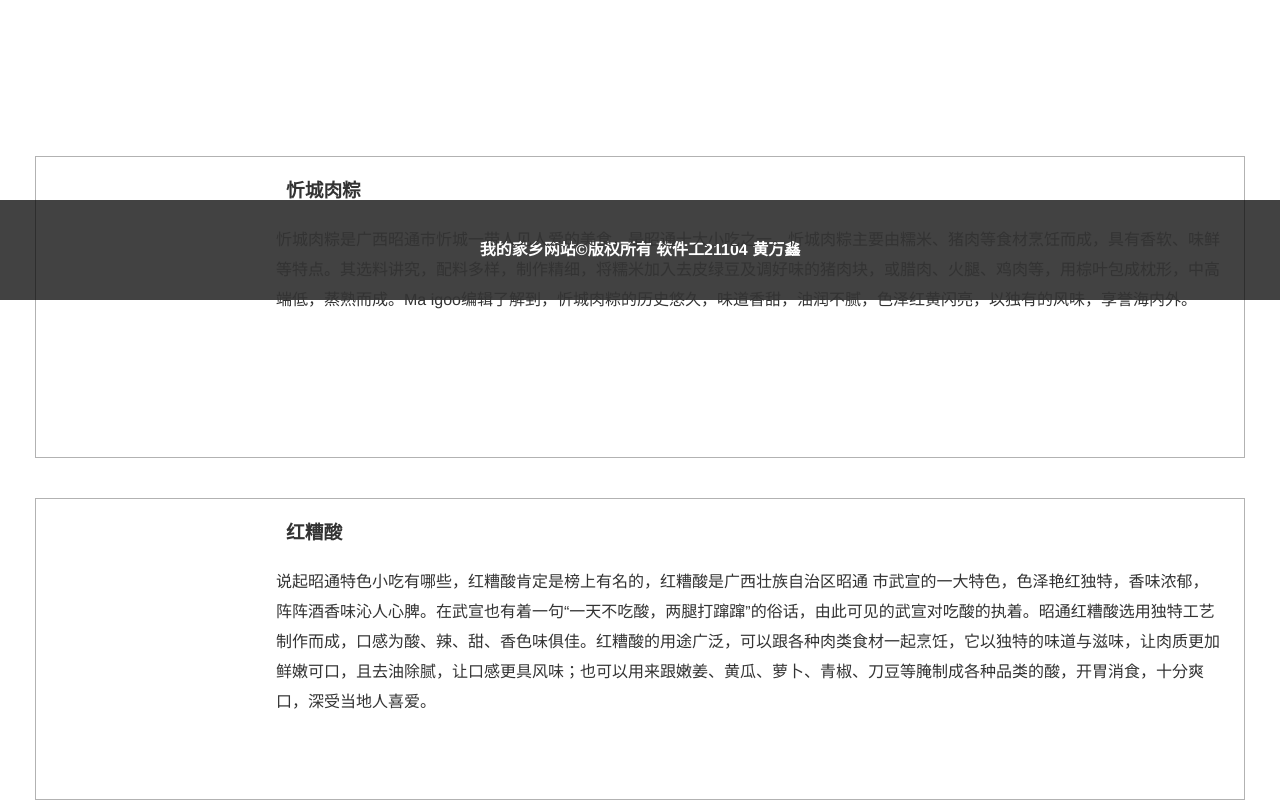
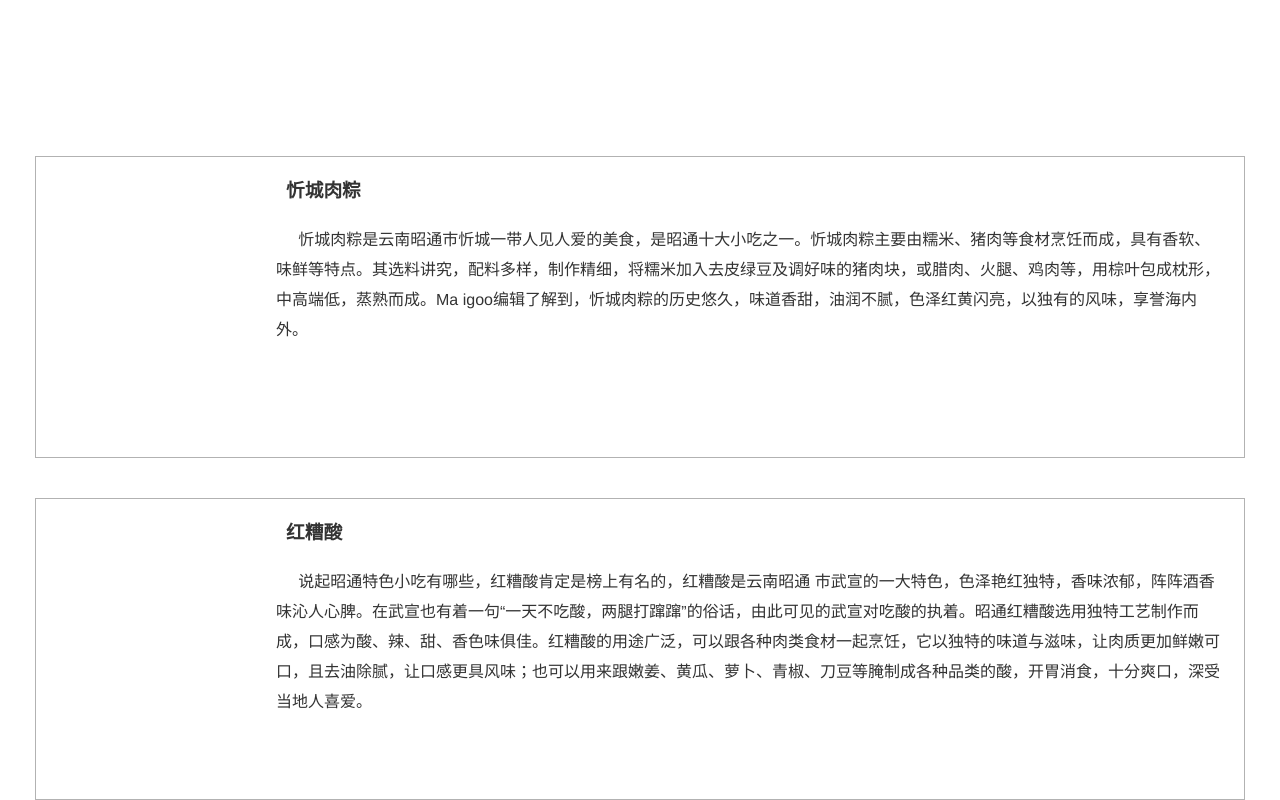
Before and after one commit to JackHuang-GitHub/hometown, a website: page food.html in a window 1280 px wide. Shown: the part 1005-1805 px from the top of the page. Drawn offline with Linux system fonts and the light colour scheme.

Commit message:
特产页面设计

```diff
--- a/food.html
+++ b/food.html
@@ -103,7 +103,7 @@
 			<div><img src="imgs/food01.webp" alt=""></div>
 			<h3>昭通粉饺</h3>
 			<p>
-				粉饺是广西南宁市传统的名小吃，粉饺在昭通
+				&nbsp;&nbsp;&nbsp;&nbsp;&nbsp;粉饺是云南昭通市传统的名小吃，粉饺在昭通
 				也很受欢迎，其米香浓郁，味美爽口，是最受欢迎的昭通小吃之一。昭通粉饺是将糯米打成米浆后晒干的面做饺子皮，馅常见的是木耳香菇瘦肉，也可以包裹其他不同口味的馅料，荤素皆有，风味独特，口感极好。饺子皮晶莹透亮，吃在嘴里韧性十足，纯正的香。昭通粉饺一般都是现做现卖，配上店家自制的酸辣料，吃后让人回味良久。
 			</p>
 		</div>
@@ -111,14 +111,14 @@
 			<div><img src="imgs/food002.jpg" alt=""></div>
 			<h3>忻城肉粽</h3>
 			<p>
-				忻城肉粽是广西昭通市忻城一带人见人爱的美食，是昭通十大小吃之一。忻城肉粽主要由糯米、猪肉等食材烹饪而成，具有香软、味鲜等特点。其选料讲究，配料多样，制作精细，将糯米加入去皮绿豆及调好味的猪肉块，或腊肉、火腿、鸡肉等，用棕叶包成枕形，中高端低，蒸熟而成。Ma igoo编辑了解到，忻城肉粽的历史悠久，味道香甜，油润不腻，色泽红黄闪亮，以独有的风味，享誉海内外。
+				&nbsp;&nbsp;&nbsp;&nbsp;&nbsp;忻城肉粽是云南昭通市忻城一带人见人爱的美食，是昭通十大小吃之一。忻城肉粽主要由糯米、猪肉等食材烹饪而成，具有香软、味鲜等特点。其选料讲究，配料多样，制作精细，将糯米加入去皮绿豆及调好味的猪肉块，或腊肉、火腿、鸡肉等，用棕叶包成枕形，中高端低，蒸熟而成。Ma igoo编辑了解到，忻城肉粽的历史悠久，味道香甜，油润不腻，色泽红黄闪亮，以独有的风味，享誉海内外。
 			</p>
 		</div>
 		<div class="food-box">
 			<div><img src="imgs/food003.webp" alt=""></div>
 			<h3>红糟酸</h3>
 			<p>
-				说起昭通特色小吃有哪些，红糟酸肯定是榜上有名的，红糟酸是广西壮族自治区昭通
+				&nbsp;&nbsp;&nbsp;&nbsp;&nbsp;说起昭通特色小吃有哪些，红糟酸肯定是榜上有名的，红糟酸是云南昭通
 				市武宣的一大特色，色泽艳红独特，香味浓郁，阵阵酒香味沁人心脾。在武宣也有着一句“一天不吃酸，两腿打蹿蹿”的俗话，由此可见的武宣对吃酸的执着。昭通红糟酸选用独特工艺制作而成，口感为酸、辣、甜、香色味俱佳。红糟酸的用途广泛，可以跟各种肉类食材一起烹饪，它以独特的味道与滋味，让肉质更加鲜嫩可口，且去油除腻，让口感更具风味；也可以用来跟嫩姜、黄瓜、萝卜、青椒、刀豆等腌制成各种品类的酸，开胃消食，十分爽口，深受当地人喜爱。
 			</p>
 		</div>
@@ -133,9 +133,9 @@
 		</div>
 	</div>
 
-	<div class="footer">
-		<h4>我的家乡网站&COPY;版权所有 软件工21104 黄万鑫</h4>
-	</div>
+<!--	<div class="footer">-->
+<!--		<h4>我的家乡网站&COPY;版权所有 软件工21104 黄万鑫</h4>-->
+<!--	</div>-->
 
 	<script>
 		let foodBoxs = document.querySelectorAll('.food-box')
```
Also changed, not shown: index.html (+3 -3 lines), tour.html (+3 -3 lines).
